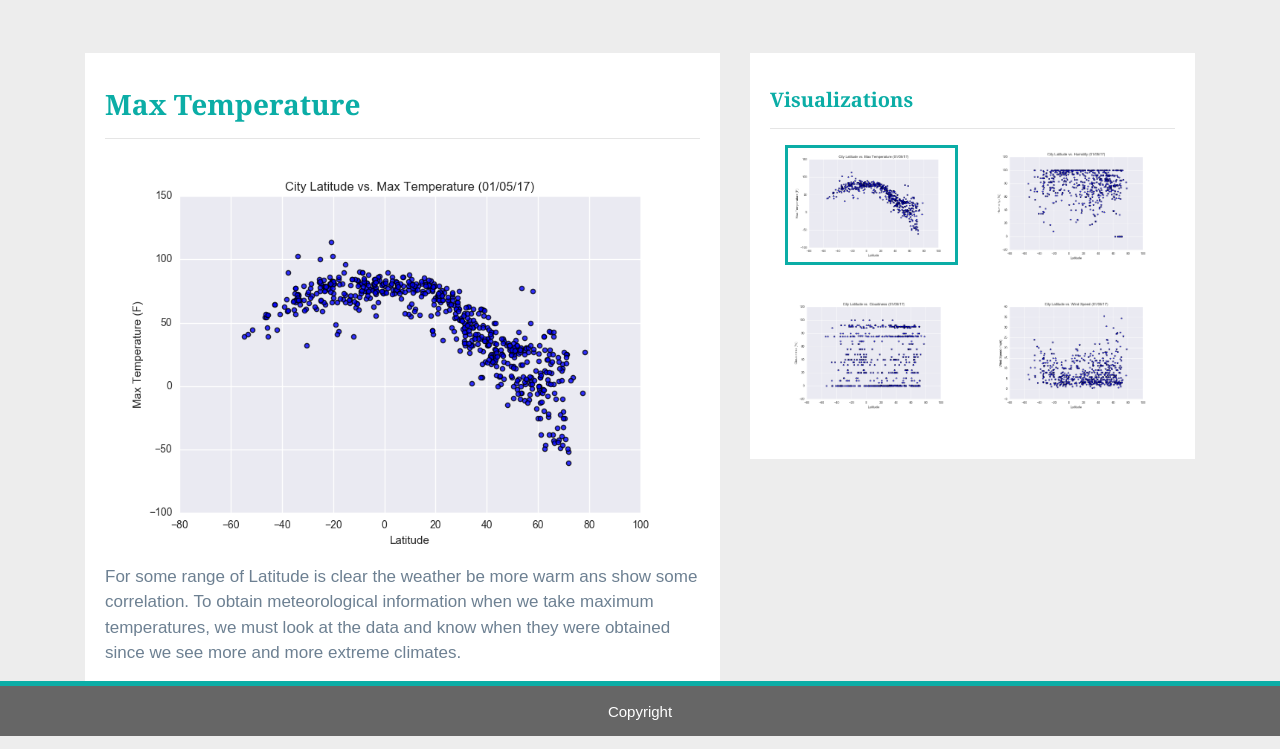
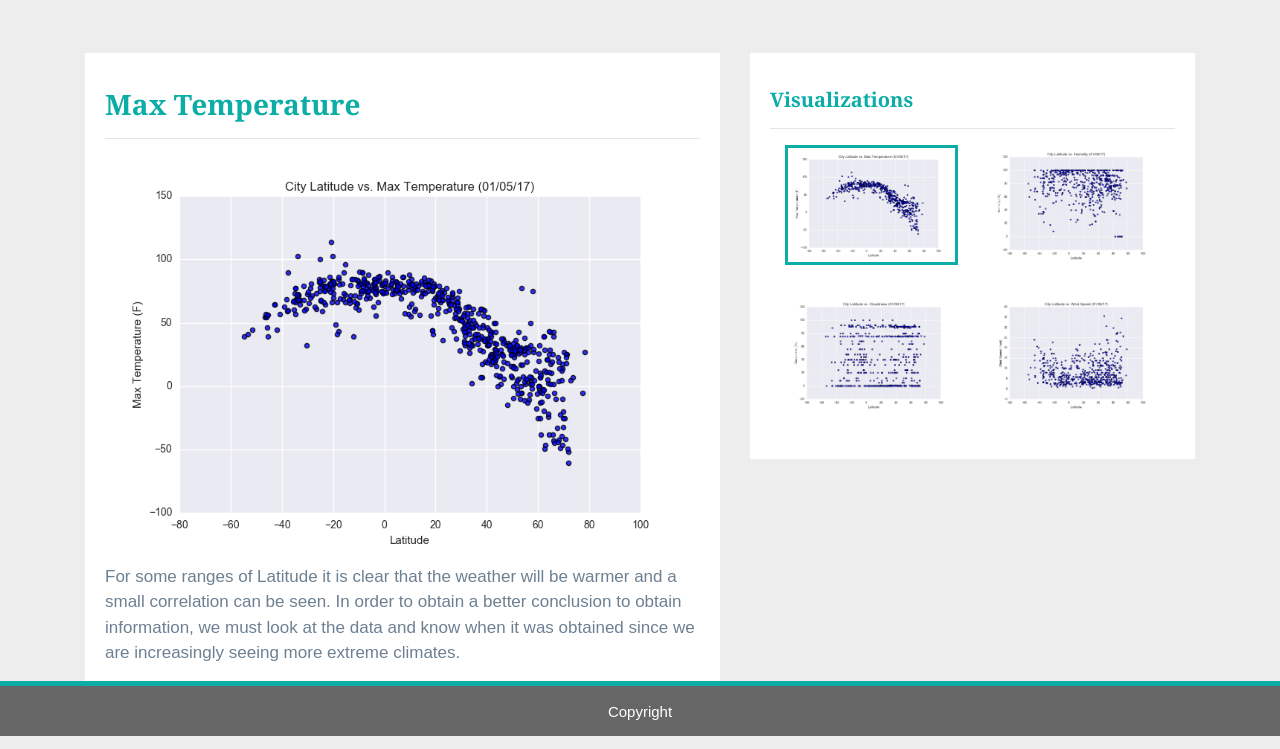
Before and after one commit to luciernaguz/-Web-Design-Challenge, a plain HTML site: page WebVisualizations/max_temperature.html in a window 1280 px wide. Shown: the part 64-813 px from the top of the page. Drawn offline with nearby package versions, Linux system fonts and the light colour scheme.

Commit message:
Update Changes

```diff
--- a/WebVisualizations/max_temperature.html
+++ b/WebVisualizations/max_temperature.html
@@ -53,11 +53,12 @@
           <h3 class="title">Max Temperature</h3>
           <hr>
           <img src="../assets/images/Fig1.png" alt="Max Temperature Graph">
-          <p>For some range of Latitude is clear the weather be more warm ans show
-             some correlation.
-             To obtain meteorological information when we take maximum temperatures,
-             we must look at the data and know when they were obtained since we see
-             more and more extreme climates.</p>
+          <p>
+            For some ranges of Latitude it is clear that the weather will be warmer and a
+            small correlation can be seen.
+            In order to obtain a better conclusion to obtain information, we must look at
+            the data and know when it was obtained since we are increasingly seeing more
+            extreme climates.</p>
         </div>
       </div>
       <div class="col-lg-5 col-md-12">
```
